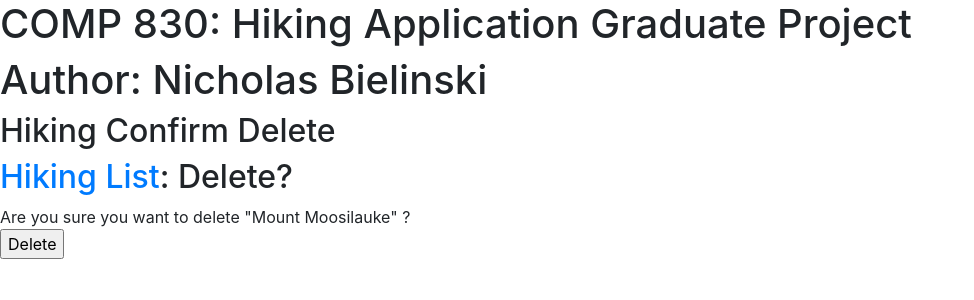
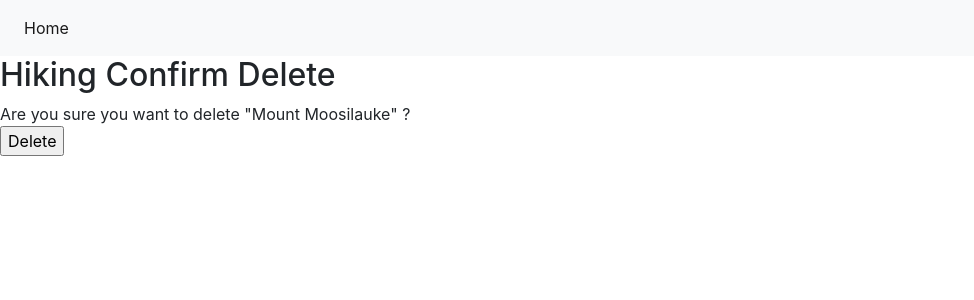
Before and after one commit to ndb1995/comp830, a Django app: page /hiking/delete/1 in a window 1280 px wide. Shown: the top 300 px of the page, without its empty margins (0-974 px from the left). Run offline with Django 3.2, Linux system fonts and the light colour scheme; data comes from the database, SQL or seed files in the repository; both versions use the stored data as it was after the commit; some libraries are stand-ins or nearby versions.

Commit message:
added google maps query, navbar, bootstrap css

```diff
--- a/Grad Project/my_proj/hiking/templates/base.html
+++ b/Grad Project/my_proj/hiking/templates/base.html
@@ -1,14 +1,28 @@
 {% load static %}
 <html>
+
 <head>
     <title>Hiking App</title>
-    <link rel="stylesheet" href="{% static '/css/bootstrap.css' %}">
+    <link rel="stylesheet" href="https://maxcdn.bootstrapcdn.com/bootstrap/4.0.0/css/bootstrap.min.css" integrity="sha384-Gn5384xqQ1aoWXA+058RXPxPg6fy4IWvTNh0E263XmFcJlSAwiGgFAW/dAiS6JXm"
+        crossorigin="anonymous">
+    <script src="https://maxcdn.bootstrapcdn.com/bootstrap/4.0.0/js/bootstrap.min.js" integrity="sha384-JZR6Spejh4U02d8jOt6vLEHfe/JQGiRRSQQxSfFWpi1MquVdAyjUar5+76PVCmYl"
+        crossorigin="anonymous"></script>
 </head>
+
 <body>
-    <h1>COMP 830: Hiking Application Graduate Project</h1>
-    <h1>Author: Nicholas Bielinski</h1>
-        {% block content %}
-        {% endblock %}
+    <nav class="navbar navbar-expand-lg navbar-light bg-light">
+        <div class="collapse navbar-collapse" id="navbarNav">
+            <ul class="navbar-nav">
+                <li class="nav-item active">
+                    <a class="nav-link" href="{% url 'hike_list' %}">Home <span class="sr-only">(current)</span></a>
+                </li>
+
+            </ul>
+        </div>
+    </nav>
+    {% block content %}
+    {% endblock %}
     </div>
 </body>
+
 </html>
--- a/Grad Project/my_proj/hiking/templates/hiking_confirm_delete.html
+++ b/Grad Project/my_proj/hiking/templates/hiking_confirm_delete.html
@@ -2,9 +2,6 @@
 
 {% block content %}
     <h2>Hiking Confirm Delete</h2>
-
-    <h2><a href="{% url 'hike_list' %}">Hiking List</a>: Delete?</h2>
-
     <form method="post">{% csrf_token %}
         Are you sure you want to delete "{{ object }}" ?<br/>
         <input type="submit" value="Delete" />
--- a/Grad Project/my_proj/hiking/templates/hiking_detail.html
+++ b/Grad Project/my_proj/hiking/templates/hiking_detail.html
@@ -2,8 +2,6 @@
 
 {% block content %}
     <h2>Hiking Detail</h2>
-    <h2><a href="{% url 'hike_list' %}">Hiking List</a></h2>
-
     <ul>
         <li>Mountain: {{ object.name }}</li>
         <li>Distance Traveled: {{ object.distance }}</li>
@@ -12,6 +10,6 @@
         <li>Group Size: {{ object.group_size}}</li>
         <li>State: {{ object.state }}</li>
     </ul>
+    <a href="https://maps.google.com/?q={{object.name}}" target="_blank">View {{object.name}} on Google Maps</a>
 
-    <a href="{% url 'hike_new' %}">New</a>
 {% endblock %}
--- a/Grad Project/my_proj/hiking/templates/hiking_form.html
+++ b/Grad Project/my_proj/hiking/templates/hiking_form.html
@@ -2,9 +2,6 @@
 
 {% block content %}
     <h2>Hiking Form</h2>
-
-    <h3><a href="{% url 'hike_list' %}">Hiking List</a>: Edit</h3>
-
     <form method="post">{% csrf_token %}
         {{ form.as_p }}
         <input type="submit" value="Submit" />
--- a/Grad Project/my_proj/hiking/templates/hiking_list.html
+++ b/Grad Project/my_proj/hiking/templates/hiking_list.html
@@ -1,8 +1,7 @@
 {% extends "base.html" %}
 
 {% block content %}
-    <h2><a href="{% url 'hike_list' %}">Hiking List</a></h2>
-
+    <h2>List of mountains:</h2>
     <ul>
         {% for hike in object_list %}
         <li>{{ hike.name }}  ({{ hike.distance }} Distance)
```
Also changed, not shown: Grad Project/my_proj/db.sqlite3.
